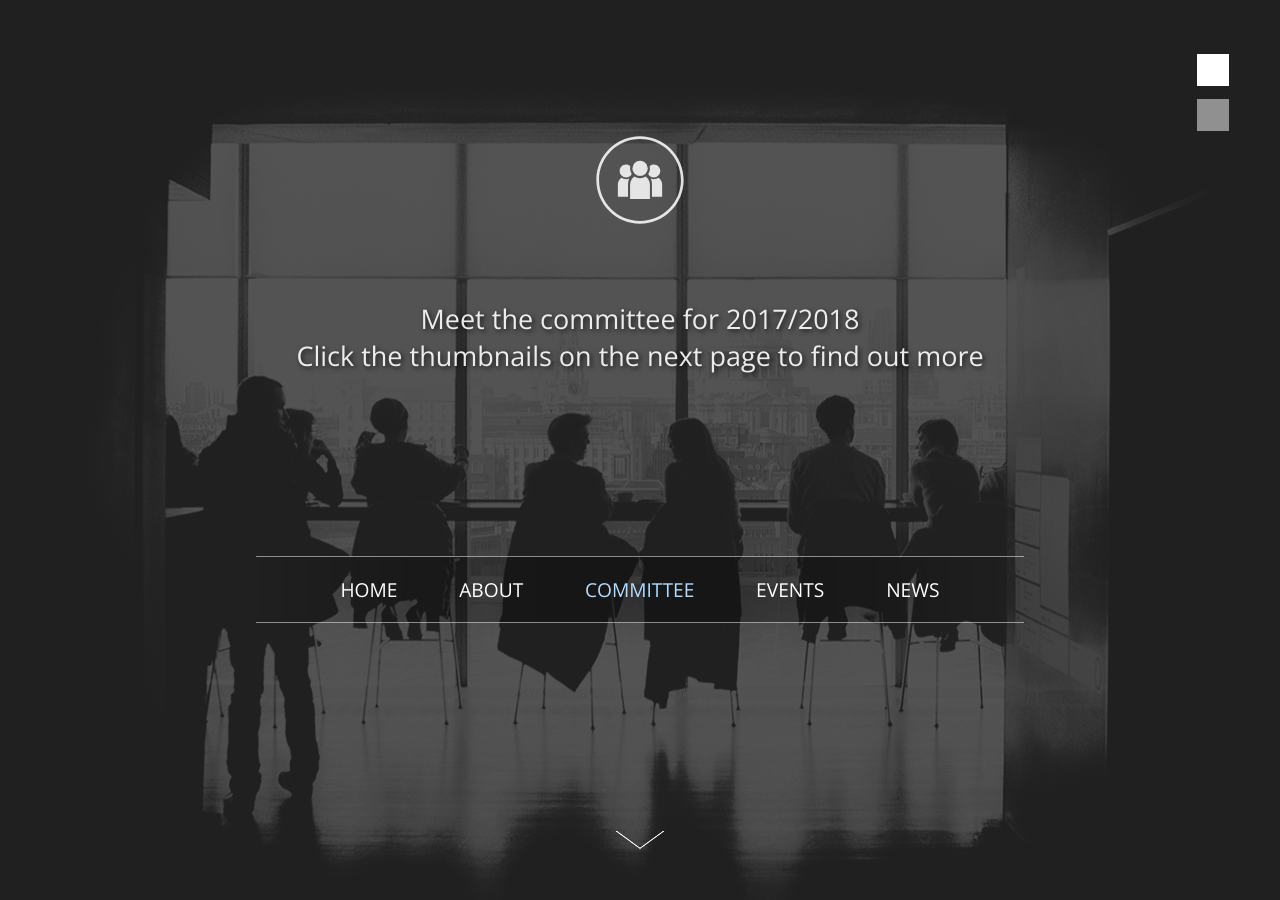
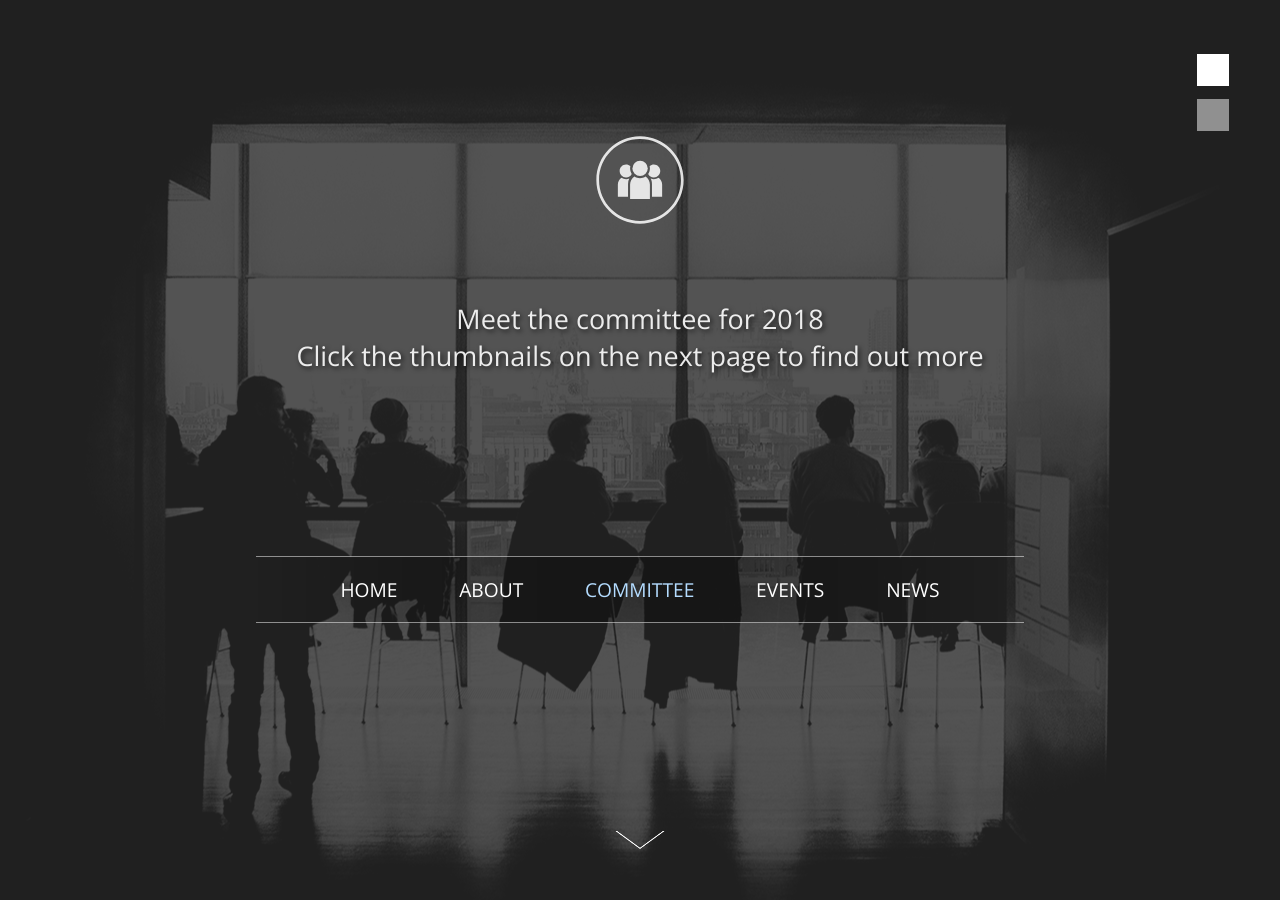
Before and after one commit to masscubed/masscubed.com, a Jekyll site: the page committee/index.html, which Jekyll copies as it is, in a window 1280 px wide. Built offline with Jekyll 4.4.1, drawn with Linux system fonts in a browser that asks for light colours; nearby versions of some CDN libraries.

Commit message:
Updated Committee

```diff
--- a/committee/index.html
+++ b/committee/index.html
@@ -39,7 +39,7 @@
 
 		    	<img alt="" src="/assets/images/icons/comm-w.svg" class="icon">
 
-		    	<p>Meet the committee for 2017/2018<br>Click the thumbnails on the next page to find out more</p>
+		    	<p>Meet the committee for 2018<br>Click the thumbnails on the next page to find out more</p>
 
 		    </div>
 
@@ -117,7 +117,7 @@
 
 					<img alt="" src="/assets/images/people/bernard-alt.jpg">
 
-					<img alt="" src="/assets/images/people/bernard.jpg">
+					<img alt="" src="/assets/images/people/hayden.jpg">
 
 					<h2>Hayden McMahon</h2>
 
```
